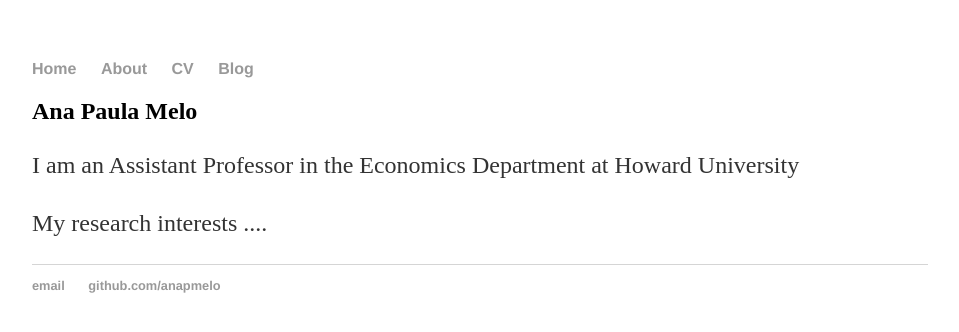
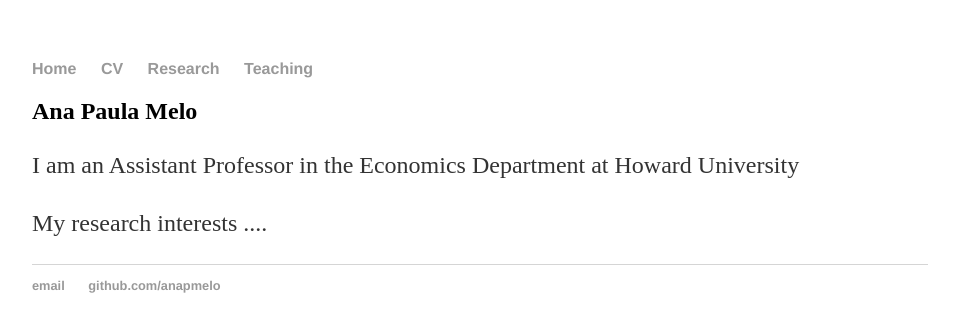
Before and after one commit to anapmelo/anapmelo.github.io, a Jekyll site: the page built from index.html, in a window 1280 px wide. Shown: the top 332 px of the page, without its empty margins (160-1119 px from the left). Built offline with Jekyll 4.4.1, drawn with Linux system fonts in a browser that asks for light colours.

Commit message:
Update default.html

```diff
--- a/_layouts/default.html
+++ b/_layouts/default.html
@@ -9,9 +9,10 @@
 			<nav>
 	    		<ul>
 	        		<li><a href="/">Home</a></li>
-		        	<li><a href="/about">About</a></li>
-	        		<li><a href="/cv">CV</a></li>
-	        		<li><a href="/blog">Blog</a></li>
+				<li><a href="/cv">CV</a></li>
+	        		<li><a href="/blog">Research</a></li>
+				<li><a href="/blog">Teaching</a></li>
+
 	    		</ul>
 			</nav>
 			<div class="container">
```
